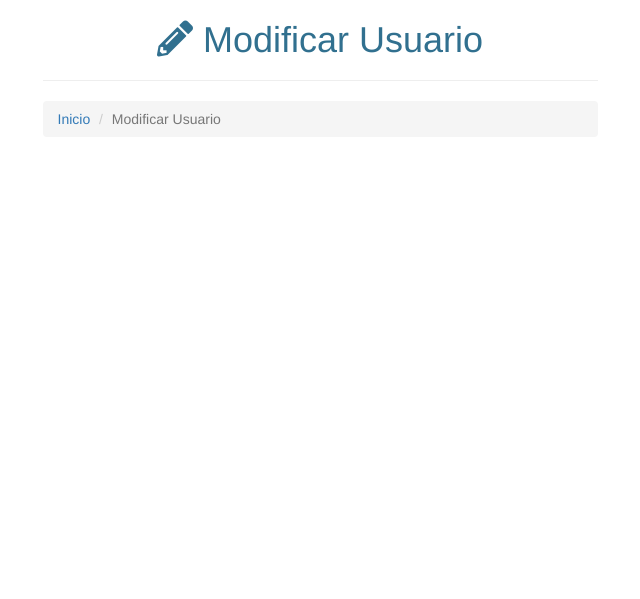
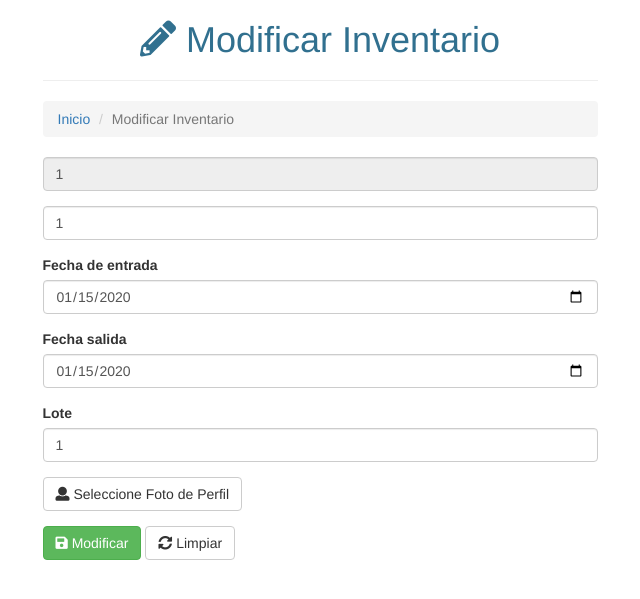
Before and after one commit to sarboleda72/crud-php-inicio-proyecto, a PHP site: page /users/edit.php?id=1 in a window 1280 px wide. Shown: the top 599 px of the page, without its empty margins (320-960 px from the left). Run offline with PHP 8.4, Linux system fonts and the light colour scheme; data comes from the database, SQL or seed files in the repository; tables that the repository leaves empty hold one stand-in row (values such as "Sample post").

Commit message:
Se realiza modificar inventario

```diff
--- a/users/create.php
+++ b/users/create.php
@@ -4,7 +4,7 @@
 
 <head>
 	<meta charset="UTF-8">
-	<title> Adicionar pedido </title>
+	<title> Adicionar Inventario </title>
 	<link rel="stylesheet" href="../public/css/bootstrap.min.css">
 	<link rel="stylesheet" href="../public/css/fontawesome-all.min.css">
 </head>
@@ -27,11 +27,11 @@
 						<input type="number" class="form-control" name="cantidadpedido" placeholder="Cantidad en el inventario" required>
 					</div>
 					<div class="form-group">
-						<label>Fecha de pedido</label>
+						<label>Fecha de entrada</label>
 						<input type="date" class="form-control" name="fechapedido" placeholder="Fecha de entrada" required>
 					</div>
 					<div class="form-group">
-						<label>Fecha de entrega</label>
+						<label>Fecha de salida</label>
 						<input type="date" class="form-control" name="fechaentrega" placeholder="Fecha de salida" required>
 					</div>
 					<div class="form-group">
--- a/users/edit.php
+++ b/users/edit.php
@@ -3,7 +3,7 @@
 <html lang="es">
 <head>
 	<meta charset="UTF-8">
-	<title> Modificar Usuario </title>
+	<title> Modificar Inventario </title>
 	<link rel="stylesheet" href="../public/css/bootstrap.min.css">
 	<link rel="stylesheet" href="../public/css/fontawesome-all.min.css">
 </head>
@@ -11,48 +11,43 @@
 	<div class="container">
 		<div class="row">
 			<div class="col-md-6 col-md-offset-3">
-				<h1 class="text-center text-info"> <i class="fa fa-pencil-alt"></i> Modificar Usuario </h1>
+				<h1 class="text-center text-info"> <i class="fa fa-pencil-alt"></i> Modificar Inventario </h1>
 				<hr>
 				<ol class="breadcrumb">
 				  <li><a href="../">Inicio</a></li>
-				  <li class="active">Modificar Usuario</li>
+				  <li class="active">Modificar Inventario</li>
 				</ol>
 				<?php
 					if(isset($_GET['id'])) {
 						include '../config/connect.php';
-						$id     = $_GET['id'];
-						$sql    = "SELECT * FROM usuarios WHERE documento = $id";
+						$id     = intval($_GET['id']);
+						$sql    = "SELECT * FROM inventario WHERE codigobarra = $id";
 						$result = mysqli_query($conn, $sql);
 						while ($row = mysqli_fetch_array($result)) {
 				?>
 				<form action="" method="post" enctype="multipart/form-data">
 					<div class="form-group">
-						<input type="number" class="form-control" name="documento" placeholder="Documento de Identidad" required readonly value="<?php echo $row['documento']; ?>">
+						<input type="number" class="form-control" name="codigobarra" placeholder="Codigo de barra" required readonly value="<?php echo $row['codigobarra']; ?>">
 					</div>
 					<div class="form-group">
-						<input type="text" class="form-control" name="nombres" placeholder="Nombre Completo" required value="<?php echo $row['nombres']; ?>">
+						<input type="number" class="form-control" name="cantidad" placeholder="Cantidad" required value="<?php echo $row['cantidad']; ?>">
 					</div>
 					<div class="form-group">
-						<input type="email" class="form-control" name="correo" placeholder="Correo Electrónico" required value="<?php echo $row['correo']; ?>">
+						<label >Fecha de entrada</label>
+						<input type="date" class="form-control" name="fechaentrada" placeholder="" required value="<?php echo $row['fechaentrada']; ?>">
 					</div>
 					<div class="form-group">
-						<input type="number" class="form-control" name="telefono" placeholder="Número Telefónico" required value="<?php echo $row['telefono']; ?>">
+						<label>Fecha salida</label>
+						<input type="date" class="form-control" name="fehcasalida" placeholder="" required value="<?php echo $row['fehcasalida']; ?>">
 					</div>
 					<div class="form-group">
-						<input type="text" class="form-control" name="ciudad" placeholder="Ciudad" required value="<?php echo $row['ciudad']; ?>">
+						<label>Lote</label>
+						<input type="number" class="form-control" name="lote" placeholder="Ciudad" required value="<?php echo $row['lote']; ?>">
 					</div>
 					<div class="form-group">
 						<input type="file" class="form-control" name="foto" accept="image/*">
 						<button class="btn btn-default btn-foto"> <i class="fa fa-user"></i> Seleccione Foto de Perfil </button>
 						<input type="hidden" name="url_foto" value="<?php echo $row['foto']; ?>">
-					</div>
-					<div class="form-group">
-						<select name="genero" class="form-control" required>
-							<option value="">Seleccione el Genero...</option>
-							<option value="F" <?php if($row['genero'] == "F") echo "selected"; ?> >Femenino</option>
-							<option value="M" <?php if($row['genero'] == "M") echo "selected"; ?> >Masculino</option>
-							<option value="T" <?php if($row['genero'] == "T") echo "selected"; ?> >Transgenero</option>
-						</select>
 					</div>
 					<div class="form-group">
 						<button type="submit" class="btn btn-success"> <i class="fa fa-save"></i> Modificar </button>
@@ -63,12 +58,11 @@
 						}
 					}
 					if ($_SERVER['REQUEST_METHOD'] == 'POST') {
-						$documento = mysqli_real_escape_string($conn, $_POST['documento']);
-						$nombres   = mysqli_real_escape_string($conn, $_POST['nombres']);
-						$correo    = mysqli_real_escape_string($conn, $_POST['correo']);
-						$telefono  = mysqli_real_escape_string($conn, $_POST['telefono']);
-						$ciudad    = mysqli_real_escape_string($conn, $_POST['ciudad']);
-						$genero    = mysqli_real_escape_string($conn, $_POST['genero']);
+						$codigobarra = mysqli_real_escape_string($conn, $_POST['codigobarra']);
+						$cantidad   = mysqli_real_escape_string($conn, $_POST['cantidad']);
+						$fechaentrada    = mysqli_real_escape_string($conn, $_POST['fechaentrada']);
+						$fehcasalida  = mysqli_real_escape_string($conn, $_POST['fehcasalida']);
+						$lote    = mysqli_real_escape_string($conn, $_POST['lote']);
 
 						if ($_FILES['foto']['tmp_name']) {
 							$url  = 'public/imgs/fotos/';
@@ -77,9 +71,9 @@
 								unlink('../'.$_POST['url_foto']);
 							}
 							move_uploaded_file($_FILES['foto']['tmp_name'], '../'.$url.$_FILES['foto']['name']);
-							$sql = "UPDATE usuarios SET nombres = '$nombres', correo = '$correo', telefono = $telefono, ciudad = '$ciudad', foto = '$foto',genero = '$genero' WHERE documento = $documento";
+							$sql = "UPDATE inventario SET lote = '$lote', cantidad = '$cantidad', fechaentrada = '$fechaentrada', fehcasalida = '$fehcasalida', foto = '$foto' WHERE codigobarra = $codigobarra";
 						} else {
-							$sql = "UPDATE usuarios SET nombres = '$nombres', correo = '$correo', telefono = $telefono, ciudad = '$ciudad', genero = '$genero' WHERE documento = $documento";
+							$sql = "UPDATE inventario SET cantidad = '$cantidad', fechaentrada = '$fechaentrada', fehcasalida = '$fehcasalida', lote = '$lote'WHERE codigobarra = $codigobarra";
 						}
 
 						if (mysqli_query($conn, $sql)) {
```
Also changed, not shown: public/imgs/fotos/hoy.PNG (deleted).
